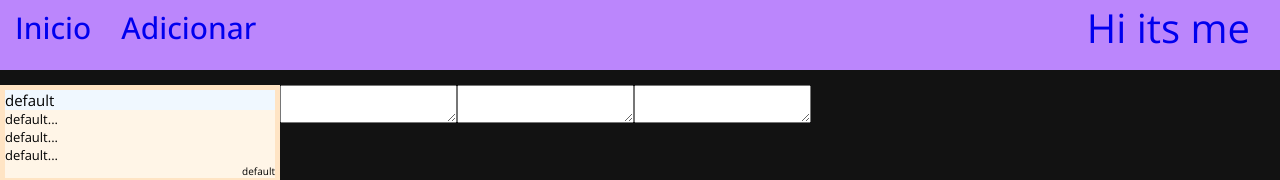
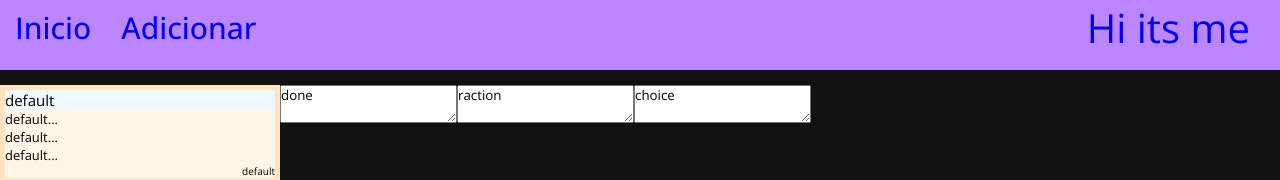
Before and after one commit to HigorAnjos/hiitsmeApp, a React (Create React App) app: page / in a window 1280 px wide. Shown: the top 180 px of the page. Built offline with nearby package versions, Linux system fonts and the light colour scheme; a web font is replaced by a local one.

Commit message:
valores default

```diff
--- a/src/Components/Mainview/CardView.jsx
+++ b/src/Components/Mainview/CardView.jsx
@@ -2,12 +2,13 @@ import React from 'react';
 
 class CardView extends React.Component {
   render() {
+    const { done="done", reaction="raction", choice="choice", } = this.props;
     return (
       <>
         <div>
-          <textarea />
-          <textarea />
-          <textarea />
+          <textarea value={done} />
+          <textarea value={reaction} />
+          <textarea value={choice} />
         </div>
       </>
     );
```
